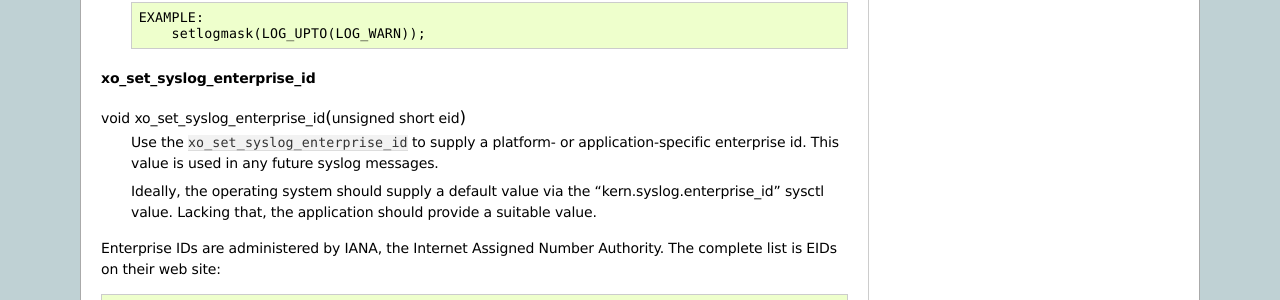
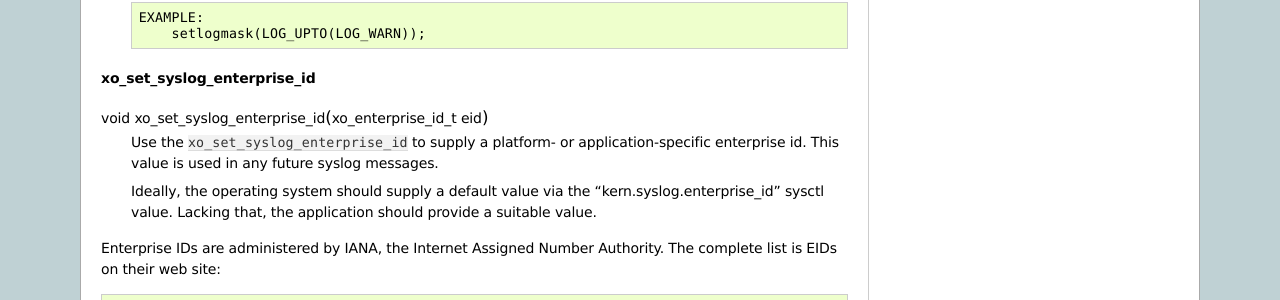
Before and after one commit to Juniper/libxo, a Sphinx documentation site: the page built from doc/api.rst, in a window 1280 px wide and 900 px high, scrolled down 28089 px. Shown: the part 150-450 px from the top of the window. Built offline with Sphinx 7.4.7, drawn with Linux system fonts in a browser that asks for light colours.

Commit message:
use xo_enterprise_id_t as the argument type for xo_set_syslog_enterprise_id

```diff
--- a/doc/api.rst
+++ b/doc/api.rst
@@ -1709,7 +1709,7 @@ xo_set_logmask
 xo_set_syslog_enterprise_id
 +++++++++++++++++++++++++++
 
-.. c:function:: void xo_set_syslog_enterprise_id (unsigned short eid)
+.. c:function:: void xo_set_syslog_enterprise_id (xo_enterprise_id_t eid)
 
   Use the `xo_set_syslog_enterprise_id` to supply a platform- or
   application-specific enterprise id.  This value is used in any future
```
